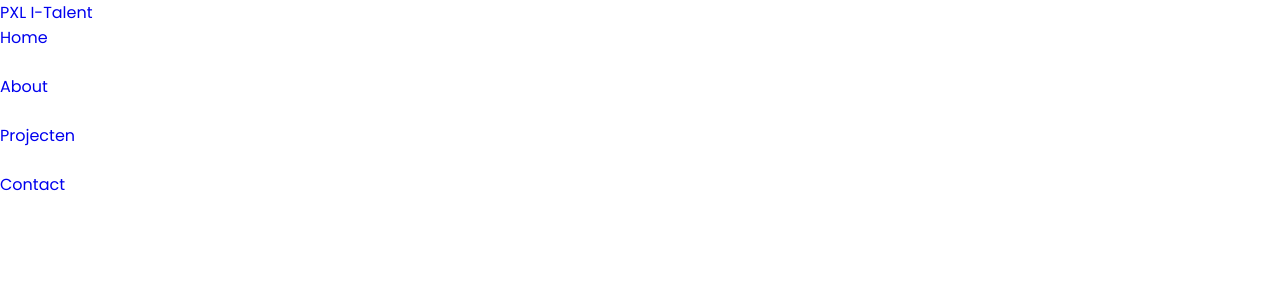
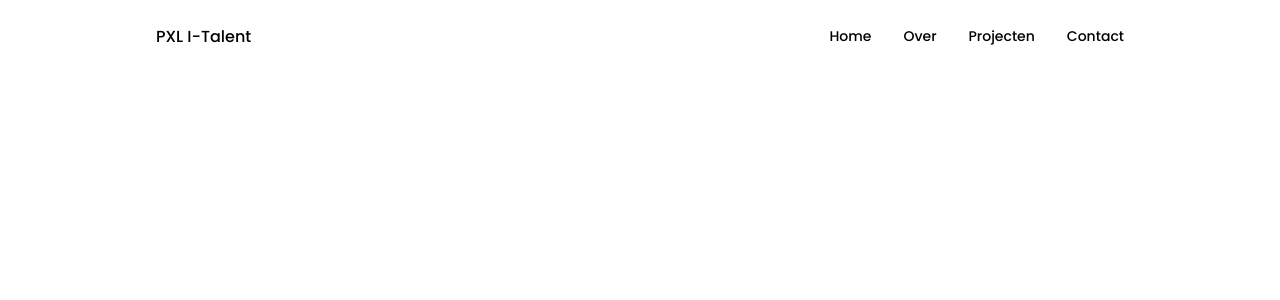
Before and after one commit to NandoCraninckx/portfolio-i-talent, a React (Create React App) app in the folder my-portfolio/: page / in a window 1280 px wide. Shown: the top 300 px of the page. Built offline with nearby package versions, Linux system fonts and the light colour scheme.

Commit message:
Add fontawesome dependencies and update navbar styling

```diff
--- a/my-portfolio/package.json
+++ b/my-portfolio/package.json
@@ -3,6 +3,7 @@
   "version": "0.1.0",
   "private": true,
   "dependencies": {
+    "@fortawesome/fontawesome-svg-core": "^6.5.1",
     "@testing-library/jest-dom": "^5.17.0",
     "@testing-library/react": "^13.4.0",
     "@testing-library/user-event": "^13.5.0",
--- a/my-portfolio/src/App.css
+++ b/my-portfolio/src/App.css
@@ -165,6 +165,10 @@
 
 /*===== BREAKPOINTS =====*/
 @media screen and (max-width: 992px) {
+  .container {
+    margin-left: var(--mb-1-5);
+    margin-right: var(--mb-1-5);
+  }
 
 }
 
--- a/my-portfolio/src/components/navbar/Navbar.css
+++ b/my-portfolio/src/components/navbar/Navbar.css
@@ -0,0 +1,96 @@
+.header {
+    width: 100%;
+    position: fixed;
+    top: 0;
+    left: 0;
+    z-index: var(--z-fixed);
+    background-color: var(--body-color);
+}
+
+.navbar {
+    height: calc(var(--navbar-height) + 1.5rem);
+    display: flex;
+    justify-content: space-between;
+    align-items: center;
+    column-gap: 1rem;
+}
+
+.navbar__logo,
+.navbar__toggle {
+    color: var(--title-color);
+    font-weight: var(--font-medium);
+}
+
+.navbar__list {
+    display: flex;
+    column-gap: 2rem;
+}
+
+.navbar__link {
+    display: flex;
+    flex-direction: column;
+    align-items: center;
+    font-size: var(--small-font-size);
+    color: var(--title-color);
+    font-weight: var(--font-medium);
+    transition: 0.3s;}
+
+/*Hide 'x' and 'hamburger icon' when shown on big screensize */
+.navbar__close,
+.navbar__toggle {
+    display: none;
+    position: absolute;
+    font-size: 20px;
+    top: 0.75rem;
+    right: 1.5rem;
+}
+
+/* Active Link */
+.active-link,
+.navbar__link:hover {
+    color: var(--title-color-dark)
+}
+
+/*===== BREAKPOINTS =====*/
+@media screen and (max-width: 768px) {
+    .header {
+        top: initial;
+    }
+
+    .navbar {
+        height: var(--navbar-height);
+    }
+
+    .navbar__menu {
+        display: none;
+        position: absolute;
+        top: 0;
+        left: 0;
+        width: 100%;
+        background-color: var(--body-color);
+        border-radius: 0 0 1.5rem 1.5rem;
+        padding: 2.5rem;
+        padding-bottom: 1rem;
+        box-shadow: 0 1px 4px rgba(0, 0, 0, 0.15);
+        transition: 0.3s;
+    }
+
+    .navbar__list {
+        display: grid;
+        flex-direction: column;
+        gap: 1.75rem;
+    }
+
+    .navbar__close,
+    .navbar__toggle {
+        display: block;
+    }
+
+    .navbar__menu.show {
+        display: block;
+    }
+
+    .navbar__toggle.show {
+        display: none;
+    }
+}
--- a/my-portfolio/src/components/navbar/Navbar.jsx
+++ b/my-portfolio/src/components/navbar/Navbar.jsx
@@ -1,28 +1,40 @@
-import React from 'react';
+import React, { useState} from 'react';
 import "./Navbar.css";
 
 const Navbar = () => {
+    const [menuOpen, setMenuOpen] = useState(false);
+
+    const toggleMenu = () => setMenuOpen(!menuOpen);
+
     return (
         <header className="header">
-            <nav className="navbar">
-                <a href="index.html" className="navbar__logo">PXL I-Talent</a>
+            <nav className="navbar container">
+                <a href="home" className="navbar__logo">PXL I-Talent</a>
 
-                <ul className="navbar__menu">
-                    <div className="navbar__list grid">
+                <div className={`navbar__menu ${menuOpen ? "show" : ""}`}>
+                    <ul className="navbar__list grid">
                         <li className="navbar__item">
-                            <a href="/" className="navbar__link">Home</a>
+                            <a href="home" className="navbar__link active-link">Home</a>
                         </li>
                         <li className="navbar__item">
-                            <a href="/" className="navbar__link">About</a>
+                            <a href="over" className="navbar__link">Over</a>
                         </li>
                         <li className="navbar__item">
-                            <a href="/" className="navbar__link">Projecten</a>
+                            <a href="projecten" className="navbar__link">Projecten</a>
                         </li>
                         <li className="navbar__item">
-                            <a href="/" className="navbar__link">Contact</a>
+                            <a href="contact" className="navbar__link">Contact</a>
                         </li>
+                    </ul>
+
+                    <div className="navbar__close" onClick={toggleMenu}>
+                        <i class='bx bx-x'></i>
                     </div>
-                </ul>
+                </div>
+
+                <div className={`navbar__toggle ${menuOpen ? "show" : ""}`} onClick={toggleMenu}>
+                    <i class='bx bx-menu'></i>
+                </div>
             </nav>
         </header>
     );
```
Also changed, not shown: 1 other file (tests, documents, lock files or other folders).
